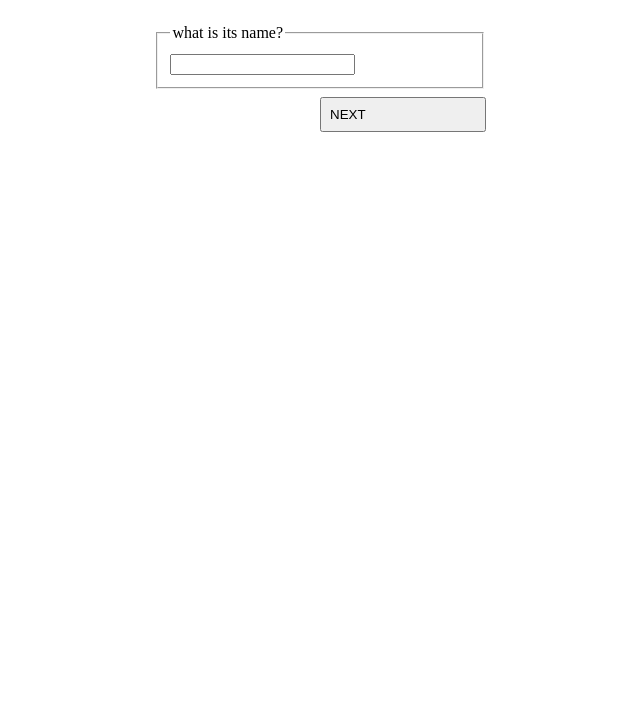
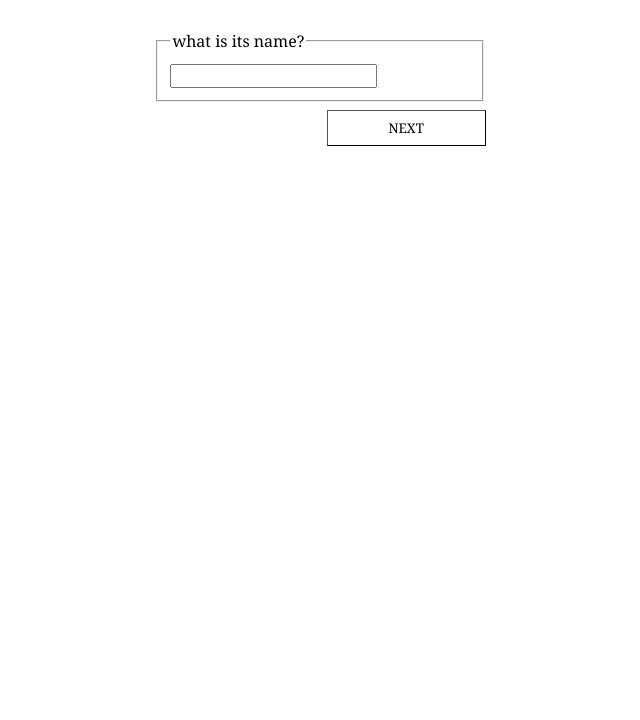
Before and after one commit to rimonsta/WebDev, a plain HTML site: page HTMLforms/index.html in a window 1280 px wide. Shown: the part 80-800 px from the top of the page, without its empty margins (320-960 px from the left). Drawn offline with Linux system fonts and the light colour scheme.

Commit message:
final final fixes

```diff
--- a/HTMLforms/styles.css
+++ b/HTMLforms/styles.css
@@ -2,6 +2,11 @@
 *::before,
 *::after {
     box-sizing: border-box;
+    font-family: Georgia, 'Times New Roman', Times, serif;
+}
+
+body {
+    background: white;
 }
 
 main {
@@ -15,18 +20,28 @@ fieldset {
     margin: 2 rem 0;
 }
 
-fieldset, .buttons {
-    display: none;
-}
-
 button {
-    display: flex;
     text-decoration: none;
     text-align: center;
     cursor: pointer;
-    width: 50%;
+    width: 48%;
     padding: 0.5rem;
-    margin-top: 0.5rem;
+    color: black;
+    text-shadow: none;
+    display: inline-block;
+    align-items: flex-start;
+    background-color: white;
+    writing-mode: horizontal-tb !important;
+    padding-block: 0.5rem;
+    padding-inline: 0.5rem;
+    border-width: 1px;
+    border-style: outset;
+    border-color: black;
+    border-image: initial;
+}
+
+fieldset, .buttons {
+    display: none;
 }
 
 .materialImg {
@@ -39,16 +54,13 @@ fieldset.active-step {
 
 .buttons.active-step {
     display: flex;
-}
-
-.btn-next {
-    margin-left: 0.25rem;
+    margin: 0.5rem auto;
+    justify-content: space-between;
 }
 
 #first-btn {
     flex-direction: row-reverse;
 }
-
 
 #formTitle {
     text-align: center;
```
